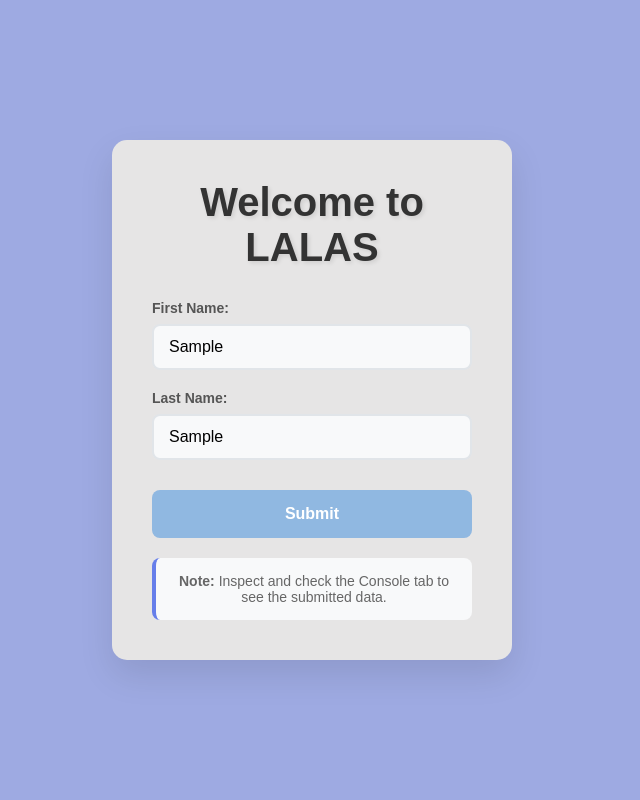
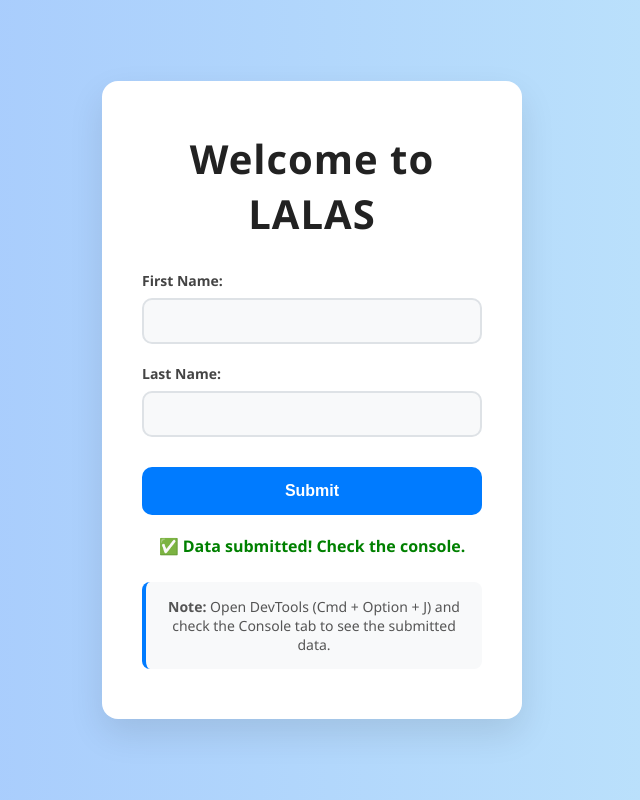
Before and after one commit to nagalapuram-sidvilaasa-sada/LALAS, a plain HTML site: page index.html in a window 1280 px wide. Both pictures are taken after typing "Sample", "Sample" into the empty fields and a click on the button "Submit". Shown: the whole page, without its empty margins (328-968 px from the left). Drawn offline with Linux system fonts and the light colour scheme.

Commit message:
first commit from ankith

```diff
--- a/index.html
+++ b/index.html
@@ -1,9 +1,9 @@
 <!DOCTYPE html>
 <html lang="en">
 <head>
-    <meta charset="UTF-8">
-    <meta name="viewport" content="width=device-width, initial-scale=1.0">
-    <title>Welcome to Lalas</title>
+  <meta charset="UTF-8" />
+  <meta name="viewport" content="width=device-width, initial-scale=1.0"/>
+  <title>Welcome to LALAS</title>
   <style>
     * {
       margin: 0;
@@ -12,8 +12,8 @@
     }
 
     body {
-            font-family: 'Arial', sans-serif;
-            background-color: #9eaae2;
+      font-family: 'Segoe UI', Tahoma, Geneva, Verdana, sans-serif;
+      background: linear-gradient(to right, #a1c4fd, #c2e9fb);
       min-height: 100vh;
       display: flex;
       justify-content: center;
@@ -22,21 +22,21 @@
     }
 
     .container {
-            background: rgb(230, 229, 229);
-            padding: 40px;
-            border-radius: 15px;
+      background: white;
+      padding: 50px 40px;
+      border-radius: 16px;
       box-shadow: 0 15px 35px rgba(0, 0, 0, 0.1);
       width: 100%;
-            max-width: 400px;
+      max-width: 420px;
       text-align: center;
     }
 
     .main-heading {
-            color: #333;
+      color: #222;
       font-size: 2.5rem;
       margin-bottom: 30px;
       font-weight: bold;
-            text-shadow: 2px 2px 4px rgba(0, 0, 0, 0.1);
+      letter-spacing: 1px;
     }
 
     .form-group {
@@ -47,7 +47,7 @@
     label {
       display: block;
       margin-bottom: 8px;
-            color: #555;
+      color: #444;
       font-weight: 600;
       font-size: 14px;
     }
@@ -55,51 +55,58 @@
     input[type="text"] {
       width: 100%;
       padding: 12px 15px;
-            border: 2px solid #e1e5e9;
-            border-radius: 8px;
+      border: 2px solid #dee2e6;
+      border-radius: 10px;
       font-size: 16px;
       transition: all 0.3s ease;
       background-color: #f8f9fa;
     }
 
+    input[type="text"]:hover {
+      background-color: #eef3f7;
+    }
+
     input[type="text"]:focus {
       outline: none;
-            border-color: #667eea;
+      border-color: #007bff;
       background-color: white;
-            box-shadow: 0 0 0 3px rgba(102, 126, 234, 0.1);
+      box-shadow: 0 0 0 3px rgba(0, 123, 255, 0.15);
     }
 
     .submit-btn {
       width: 100%;
       padding: 15px;
-            background-color: #90b8e1;
+      background-color: #007bff;
       color: white;
       border: none;
-            border-radius: 8px;
+      border-radius: 10px;
       font-size: 16px;
-            font-weight: 600;
+      font-weight: bold;
       cursor: pointer;
       transition: all 0.3s ease;
       margin-top: 10px;
     }
 
     .submit-btn:hover {
-            transform: translateY(-2px);
-            box-shadow: 0 8px 25px rgba(102, 126, 234, 0.3);
-        }
-
-        .submit-btn:active {
-            transform: translateY(0);
+      background-color: #0056b3;
+      box-shadow: 0 8px 20px rgba(0, 123, 255, 0.3);
     }
 
     .console-note {
-            margin-top: 20px;
+      margin-top: 25px;
       padding: 15px;
       background-color: #f8f9fa;
       border-radius: 8px;
-            border-left: 4px solid #667eea;
+      border-left: 4px solid #007bff;
       font-size: 14px;
-            color: #666;
+      color: #555;
+    }
+
+    .success-message {
+      margin-top: 20px;
+      color: green;
+      font-weight: 600;
+      display: none;
     }
   </style>
 </head>
@@ -110,27 +117,30 @@
     <form id="nameForm">
       <div class="form-group">
         <label for="firstName">First Name:</label>
-                <input type="text" id="firstName" name="firstName" required>
+        <input type="text" id="firstName" name="firstName" required />
       </div>
 
       <div class="form-group">
         <label for="lastName">Last Name:</label>
-                <input type="text" id="lastName" name="lastName" required>
+        <input type="text" id="lastName" name="lastName" required />
       </div>
 
       <button type="submit" class="submit-btn">Submit</button>
     </form>
 
+    <div class="success-message" id="successMsg">✅ Data submitted! Check the console.</div>
+
     <div class="console-note">
-            <strong>Note:</strong> Inspect and check the Console tab to see the submitted data.
+      <strong>Note:</strong> Open DevTools (Cmd + Option + J) and check the Console tab to see the submitted data.
     </div>
   </div>
 
   <script>
-        document.getElementById('nameForm').addEventListener('submit', function(e) {
+    document.getElementById('nameForm').addEventListener('submit', function (e) {
       e.preventDefault();
-            const firstName = document.getElementById('firstName').value;
-            const lastName = document.getElementById('lastName').value;
+
+      const firstName = document.getElementById('firstName').value.trim();
+      const lastName = document.getElementById('lastName').value.trim();
 
       const formData = {
         firstName: firstName,
@@ -144,8 +154,12 @@
       console.log('Full Data Object:', formData);
       console.log('============================');
 
-            alert(`data entry to console is done`);
+      // Show success message instead of alert
+      const msg = document.getElementById('successMsg');
+      msg.style.display = 'block';
 
+      // Optionally reset form
+      document.getElementById('nameForm').reset();
     });
   </script>
 </body>
```
Lines whose indentation alone changed are shown as unchanged.
